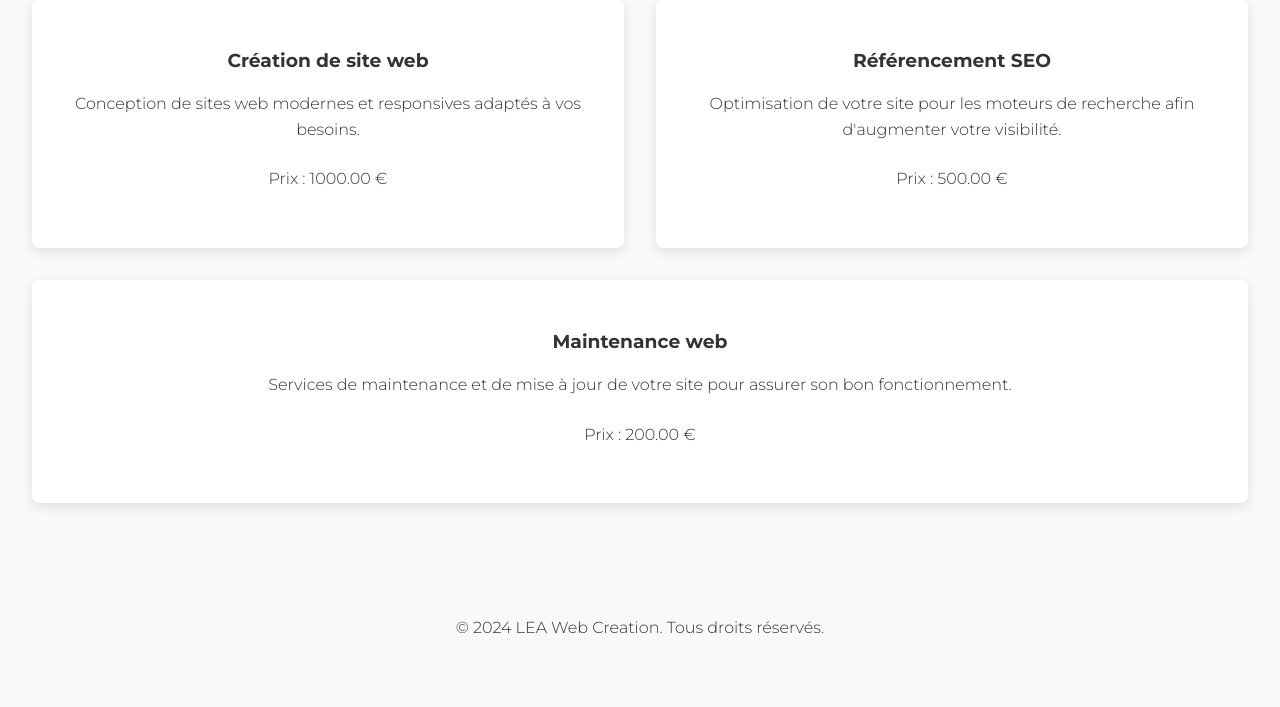
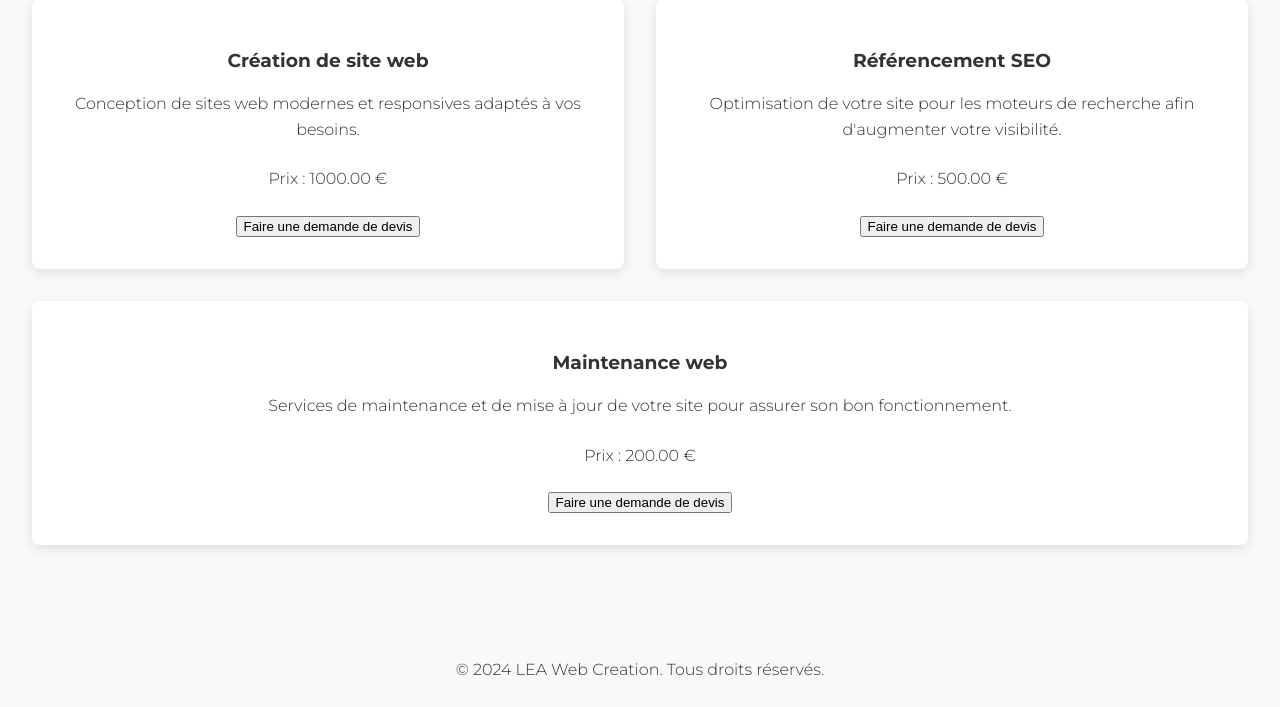
Before and after one commit to LouedLE/LEA, a PHP site: page /services.php in a window 1280 px wide. Shown: the part 179-886 px from the top of the page. Before the commit the page ends 812 px from the top, so only its background shows below. Run offline with PHP 8.4, Linux system fonts and the light colour scheme; data comes from the database, SQL or seed files in the repository; data that the repository does not hold is empty.

Commit message:
Add files via upload

```diff
--- a/services.php
+++ b/services.php
@@ -17,6 +17,7 @@ if ($result->num_rows > 0) {
         echo "<h3>" . $row['nom'] . "</h3>";
         echo "<p>" . $row['description'] . "</p>";
         echo "<p class='service-price'>Prix : " . $row['prix'] . " €</p>";
+        echo "<button class='devis-button'>Faire une demande de devis</button>";
         echo "</div>"; // Fin de service-text
         echo "</div>"; // Fin de service-item
     }
```
